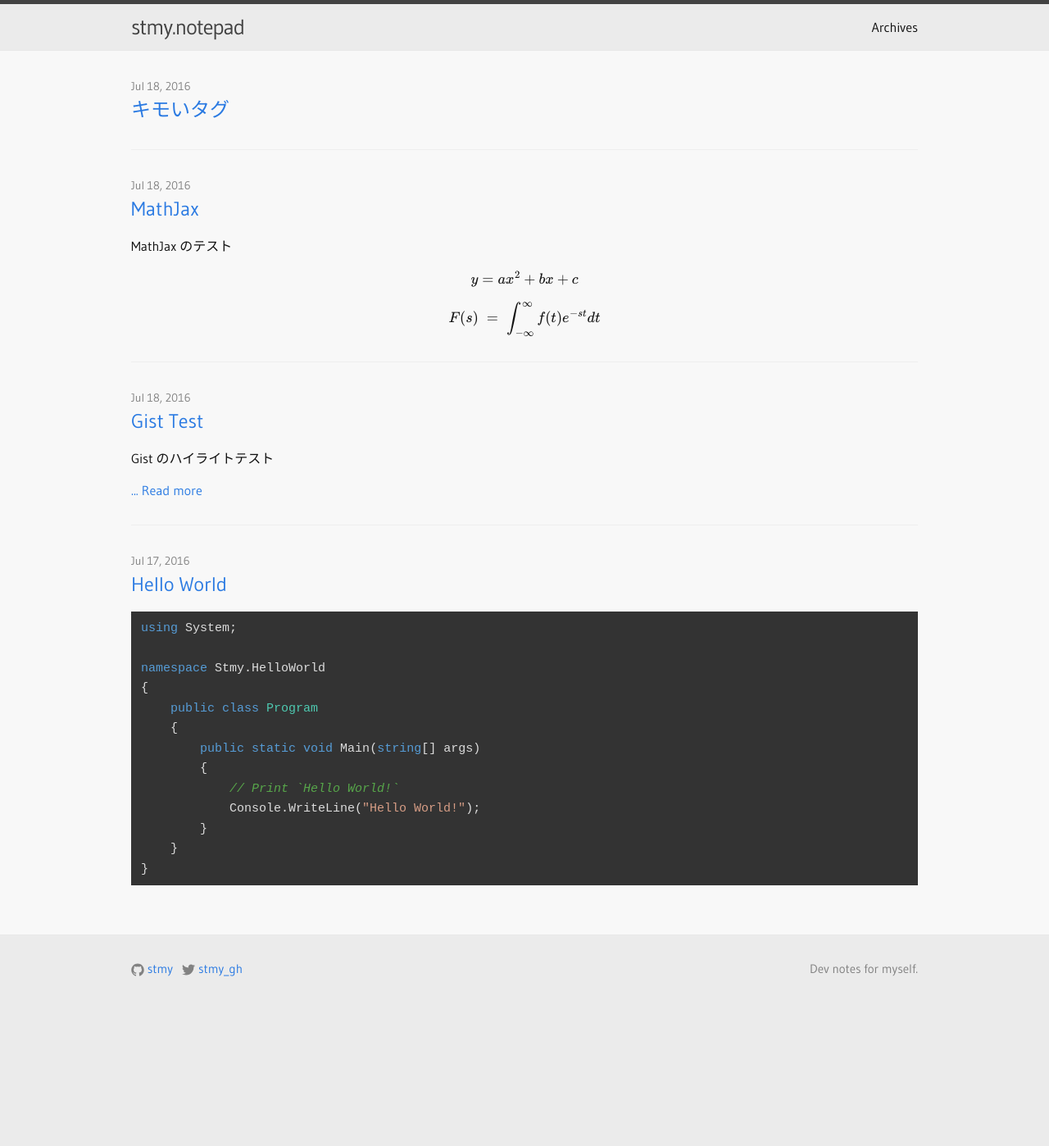
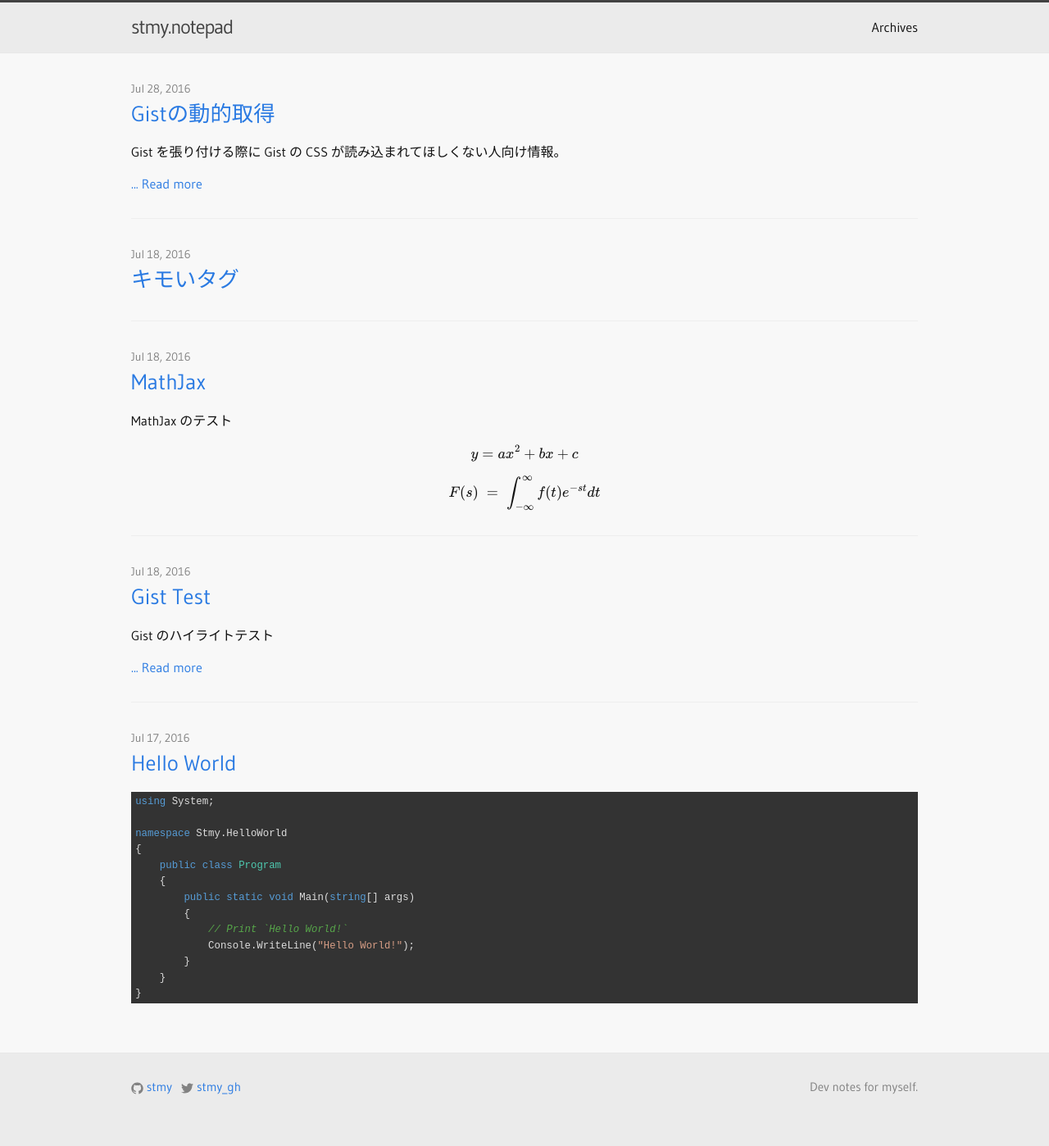
Before and after one commit to stmy/stmy.github.io, a Jekyll site: the page built from index.html, in a window 1280 px wide. Shown: the whole page at 82% size. Built offline with Jekyll 4.4.1, drawn with Linux system fonts in a browser that asks for light colours; nearby versions of some CDN libraries; formulas are drawn with MathJax 3; before the commit the page ends 1254 px from its top, so only the background shows below that.

Commit message:
Add new post and change stylesheet
Add post about gist.
Remove .bundle directory.
Use relative font sizing.

```diff
--- /dev/null
+++ b/_posts/2016-07/2016-07-28-Gist-Get-Source-Code.md
@@ -0,0 +1,35 @@
+---
+layout: post
+title:  Gistの動的取得
+tags: Gist JavaScript CSS
+---
+
+Gist を張り付ける際に Gist の CSS が読み込まれてほしくない人向け情報。
+
+<!--more-->
+
+# API を使う方法
+
+`https://api.github.com/gists/:id` に GET を投げると gist の内容を返してくれる。
+
+<script async src="//jsfiddle.net/0ke95not/1/embed/js,html,result/"></script>
+
+この方法だと、プレーンテキストでの取得になるので、コードハイライトが必要なら Highlight.js とかを使う必要がある。
+
+# インラインフレームを使う方法
+
+`iframe` 要素の中で Gist Embed のスクリプトを実行して、生成された HTML だけを取ってくる方法。
+
+<script async src="//jsfiddle.net/v5op7ka4/embed/js,html,result/"></script>
+
+あとは対応する CSS を書けばいいだけ。
+
+クラス名は [GitHub の中の人が linguist リポジトリのコメント](https://github.com/github/linguist/issues/1822#issuecomment-66510457]) で、linguist のスコープ名との対応表を出してくれているので、それを参考にして色を付けたりすれば良さそう。
+
+# スタイルを上書きしたいだけなら…
+
+優先順位を上げればいいだけなので、
+
+<script async src="//jsfiddle.net/tjnjfxy2/embed/html,css,result/"></script>
+
+こんな感じで親になる要素を先頭にくっつければいいだけ。
--- a/_sass/_base.scss
+++ b/_sass/_base.scss
@@ -116,8 +116,8 @@ blockquote {
     color: $grey-color;
     border-left: 4px solid $grey-color-light;
     padding-left: $spacing-unit / 2;
-    font-size: 18px;
-    letter-spacing: -1px;
+    font-size: 1em;
+    letter-spacing: -0.05em;
     font-style: italic;
 
     > :last-child {
@@ -134,18 +134,18 @@ blockquote {
 figure.highlight,
 pre,
 code {
-    font-size: 15px;
+    font-size: 0.95em;
     border-radius: 0.2em;
     color: #dcdcdc;
     background-color: #333;
 }
 
 code {
-    padding: 1px 5px;
+    padding: 0.1em 0.2em;
 }
 
 pre {
-    padding: 8px 12px;
+    padding: 0.2em 0.4em;
     overflow-x: auto;
 
     > code {
@@ -202,8 +202,8 @@ pre {
 
     > svg {
         display: inline-block;
-        width: 16px;
-        height: 16px;
+        width: 1em;
+        height: 1em;
         vertical-align: middle;
 
         path {
--- a/_sass/_layout.scss
+++ b/_sass/_layout.scss
@@ -11,18 +11,18 @@
  * Site header
  */
 .site-header {
-    border-top: 5px solid $grey-color-dark;
-    border-bottom: 1px solid $grey-color-light;
-    min-height: 56px;
+    border-top: 0.2em solid $grey-color-dark;
+    border-bottom: 0.1em solid $grey-color-light;
+    min-height: 3em;
 
     // Positioning context for the mobile navigation icon
     position: relative;
 }
 
 .site-title {
-    font-size: 26px;
-    line-height: 56px;
-    letter-spacing: -1px;
+    font-size: 1.5em;
+    line-height: 2.5em;
+    letter-spacing: -0.05em;
     margin-bottom: 0;
     float: left;
 
@@ -34,7 +34,7 @@
 
 .site-nav {
     float: right;
-    line-height: 56px;
+    line-height: 3.8em;
 
     .menu-icon {
         display: none;
@@ -46,7 +46,7 @@
 
         // Gaps between nav items, but not on the last one
         &:not(:last-child) {
-            margin-right: 20px;
+            margin-right: 1.75em;
         }
     }
 
@@ -107,7 +107,7 @@
 .post-disqus {
     margin: 6em 1em 0em;
     padding: 0.2em 1em;
-    border: 1px solid #eee;
+    border: 0.1em solid #eee;
     border-radius: 0.2em;
     background-color: #f0f0f0;
 }
@@ -117,12 +117,12 @@
  * Site footer
  */
 .site-footer {
-    border-top: 1px solid $grey-color-light;
+    border-top: 0.1em solid $grey-color-light;
     padding: $spacing-unit 0;
 }
 
 .footer-heading {
-    font-size: 18px;
+    font-size: 1.2em;
     margin-bottom: $spacing-unit / 2;
 }
 
@@ -199,7 +199,7 @@
 }
 
 .page-heading {
-    font-size: 20px;
+    font-size: 1.5em;
 }
 
 .post-list {
@@ -211,7 +211,7 @@
     }
 
     > li:not(:last-child) {
-        border-bottom: solid 1px #eee;
+        border-bottom: solid 0.1em #eee;
     }
 }
 
@@ -222,7 +222,7 @@
 
 .post-link {
     display: block;
-    font-size: 24px;
+    font-size: 1.1em;
 }
 
 
@@ -247,27 +247,42 @@
 .post-content {
     margin-bottom: $spacing-unit;
 
-    h2 {
-        font-size: 32px;
+    h1:not(:first-child),
+    h2:not(:first-child),
+    h3:not(:first-child),
+    h4:not(:first-child) {
+        margin-top: 1.5em;
+    }
+
+    h1 {
+        font-size: 2em;
 
         @include media-query($on-laptop) {
-            font-size: 28px;
+            font-size: 1.75em;
+        }
+    }
+
+    h2 {
+        font-size: 1.75em;
+
+        @include media-query($on-laptop) {
+            font-size: 1.5em;
         }
     }
 
     h3 {
-        font-size: 26px;
+        font-size: 1.5em;
 
         @include media-query($on-laptop) {
-            font-size: 22px;
+            font-size: 1.3em;
         }
     }
 
     h4 {
-        font-size: 20px;
+        font-size: 1.25em;
 
         @include media-query($on-laptop) {
-            font-size: 18px;
+            font-size: 1.1em;
         }
     }
 }
@@ -278,7 +293,7 @@
  */
 
 a.tag {
-    font-size: 80%;
+    font-size: 0.95em;
     border-radius: 0.1em;
     background: $grey-color-light;
     padding: 0 0.2em;
--- a/_sass/_syntax-highlighting.scss
+++ b/_sass/_syntax-highlighting.scss
@@ -6,7 +6,7 @@
 }
 
 .post-content .gist {
-    font-size: 15px;
+    font-size: 0.95em;
 }
 
 .markdown-body {
--- a/css/main.scss
+++ b/css/main.scss
@@ -7,7 +7,7 @@
 
 // Our variables
 $base-font-family: "Gudea", "Helvetica Neue", Helvetica, Arial, sans-serif;
-$base-font-size:   16px;
+$base-font-size:   1em;
 $base-font-weight: 400;
 $small-font-size:  $base-font-size * 0.875;
 $base-line-height: 1.5;
```
